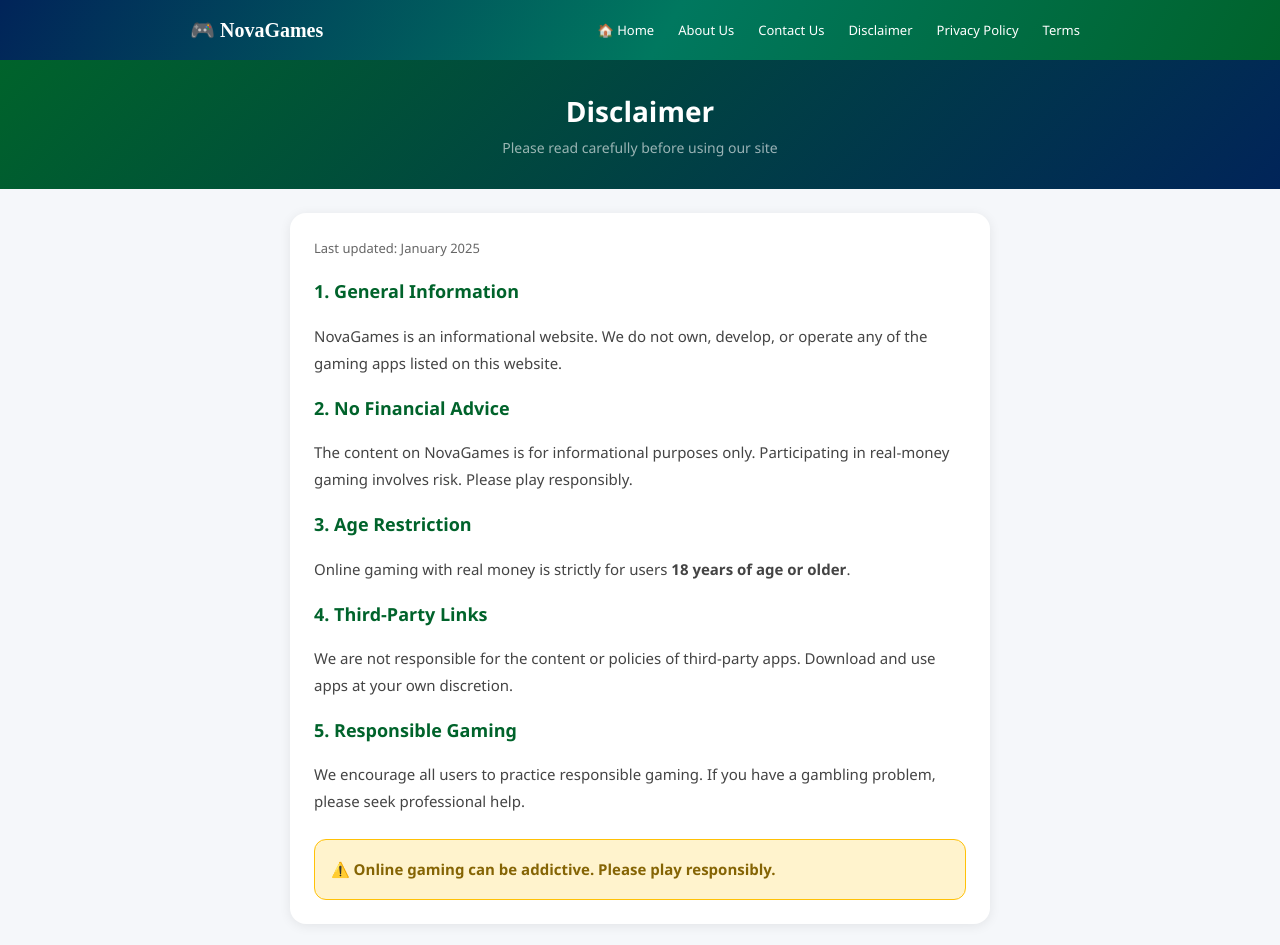
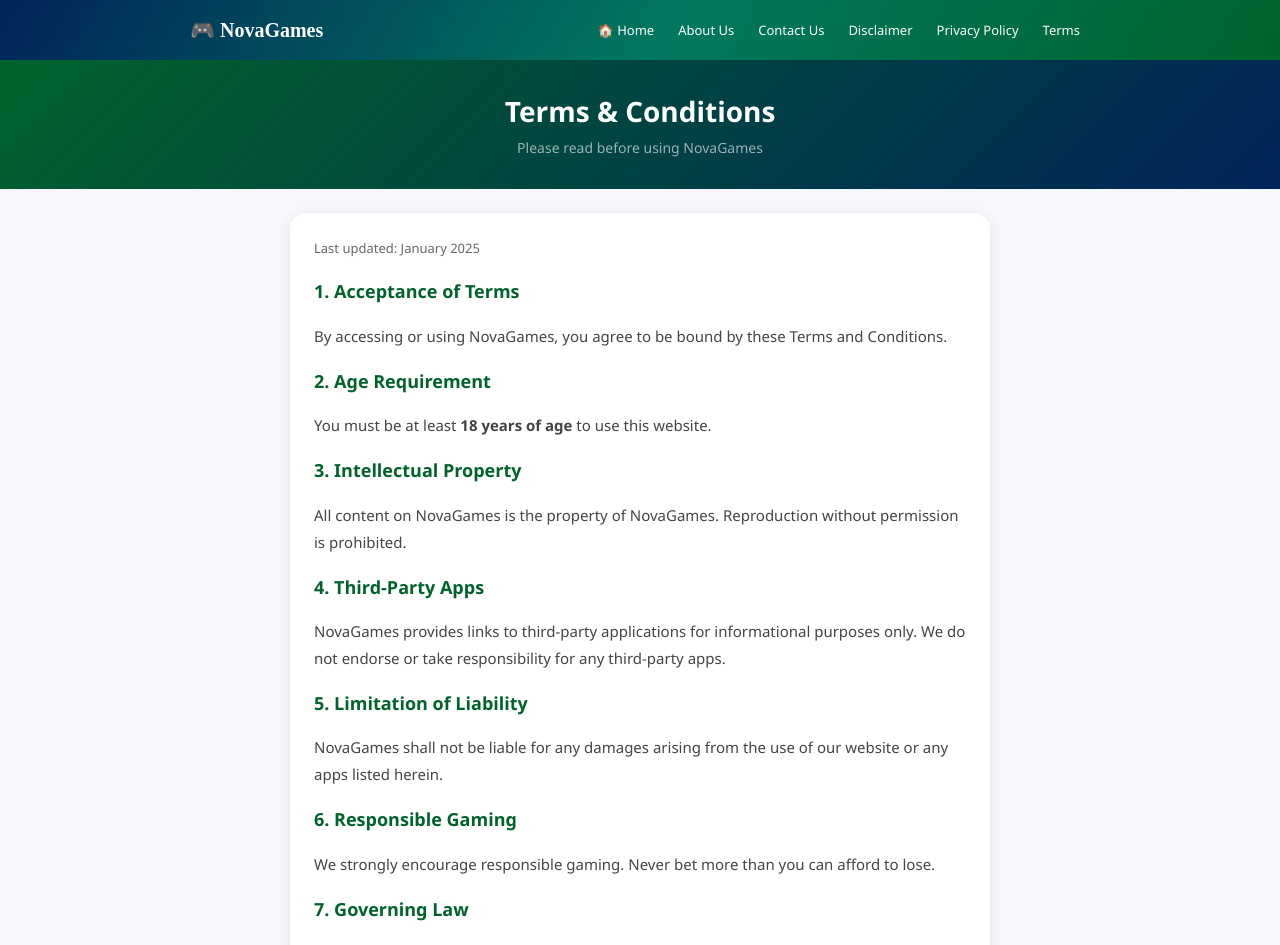
Before and after one commit to heyrajesh123/gamevault, a Next.js app: page /disclaimer in a window 1280 px wide. Shown: the top 945 px of the page. Built offline with nearby package versions, Linux system fonts and the light colour scheme.

Commit message:
Update page.tsx

```diff
--- a/app/disclaimer/page.tsx
+++ b/app/disclaimer/page.tsx
@@ -3,33 +3,37 @@
 import Footer from "../Footer";
 
 export const metadata: Metadata = {
-  title: "Disclaimer – NovaGames",
-  description: "Read the NovaGames disclaimer before using our website.",
+  title: "Terms & Conditions – NovaGames",
+  description: "Read the NovaGames Terms and Conditions.",
 };
 
-export default function Disclaimer() {
+export default function TermsAndConditions() {
   return (
     <div style={{ minHeight: "100vh", background: "#f5f7fa", fontFamily: "'Segoe UI', system-ui, sans-serif" }}>
       <Header />
       <div style={{ background: "linear-gradient(135deg, #00632b, #012459)", padding: "32px 16px", textAlign: "center" }}>
-        <h1 style={{ color: "#fff", fontSize: 28, fontWeight: 900, margin: "0 0 8px" }}>Disclaimer</h1>
-        <p style={{ color: "#ffffff99", fontSize: 14, margin: 0 }}>Please read carefully before using our site</p>
+        <h1 style={{ color: "#fff", fontSize: 28, fontWeight: 900, margin: "0 0 8px" }}>Terms & Conditions</h1>
+        <p style={{ color: "#ffffff99", fontSize: 14, margin: 0 }}>Please read before using NovaGames</p>
       </div>
       <main style={{ maxWidth: 700, margin: "0 auto", padding: "24px 16px 60px" }}>
         <div style={{ background: "#fff", borderRadius: 16, padding: 24, boxShadow: "0 2px 12px rgba(0,0,0,0.08)", lineHeight: 1.8, color: "#444", fontSize: 15 }}>
           <p style={{ color: "#666", fontSize: 13, marginTop: 0 }}>Last updated: January 2025</p>
-          <h2 style={{ color: "#00632b", fontSize: 18 }}>1. General Information</h2>
-          <p>NovaGames is an informational website. We do not own, develop, or operate any of the gaming apps listed on this website.</p>
-          <h2 style={{ color: "#00632b", fontSize: 18 }}>2. No Financial Advice</h2>
-          <p>The content on NovaGames is for informational purposes only. Participating in real-money gaming involves risk. Please play responsibly.</p>
-          <h2 style={{ color: "#00632b", fontSize: 18 }}>3. Age Restriction</h2>
-          <p>Online gaming with real money is strictly for users <strong>18 years of age or older</strong>.</p>
-          <h2 style={{ color: "#00632b", fontSize: 18 }}>4. Third-Party Links</h2>
-          <p>We are not responsible for the content or policies of third-party apps. Download and use apps at your own discretion.</p>
-          <h2 style={{ color: "#00632b", fontSize: 18 }}>5. Responsible Gaming</h2>
-          <p>We encourage all users to practice responsible gaming. If you have a gambling problem, please seek professional help.</p>
-          <div style={{ background: "#fff3cd", borderRadius: 12, padding: 16, marginTop: 24, border: "1px solid #ffc107" }}>
-            <p style={{ margin: 0, fontWeight: 600, color: "#856404" }}>⚠️ Online gaming can be addictive. Please play responsibly.</p>
+          <h2 style={{ color: "#00632b", fontSize: 18 }}>1. Acceptance of Terms</h2>
+          <p>By accessing or using NovaGames, you agree to be bound by these Terms and Conditions.</p>
+          <h2 style={{ color: "#00632b", fontSize: 18 }}>2. Age Requirement</h2>
+          <p>You must be at least <strong>18 years of age</strong> to use this website.</p>
+          <h2 style={{ color: "#00632b", fontSize: 18 }}>3. Intellectual Property</h2>
+          <p>All content on NovaGames is the property of NovaGames. Reproduction without permission is prohibited.</p>
+          <h2 style={{ color: "#00632b", fontSize: 18 }}>4. Third-Party Apps</h2>
+          <p>NovaGames provides links to third-party applications for informational purposes only. We do not endorse or take responsibility for any third-party apps.</p>
+          <h2 style={{ color: "#00632b", fontSize: 18 }}>5. Limitation of Liability</h2>
+          <p>NovaGames shall not be liable for any damages arising from the use of our website or any apps listed herein.</p>
+          <h2 style={{ color: "#00632b", fontSize: 18 }}>6. Responsible Gaming</h2>
+          <p>We strongly encourage responsible gaming. Never bet more than you can afford to lose.</p>
+          <h2 style={{ color: "#00632b", fontSize: 18 }}>7. Governing Law</h2>
+          <p>These Terms are governed by the laws of India.</p>
+          <div style={{ background: "#e8f5e9", borderRadius: 12, padding: 16, marginTop: 24 }}>
+            <p style={{ margin: 0, fontWeight: 600, color: "#2e7d32" }}>✅ By using NovaGames, you agree to all the terms stated above.</p>
           </div>
         </div>
       </main>
```
